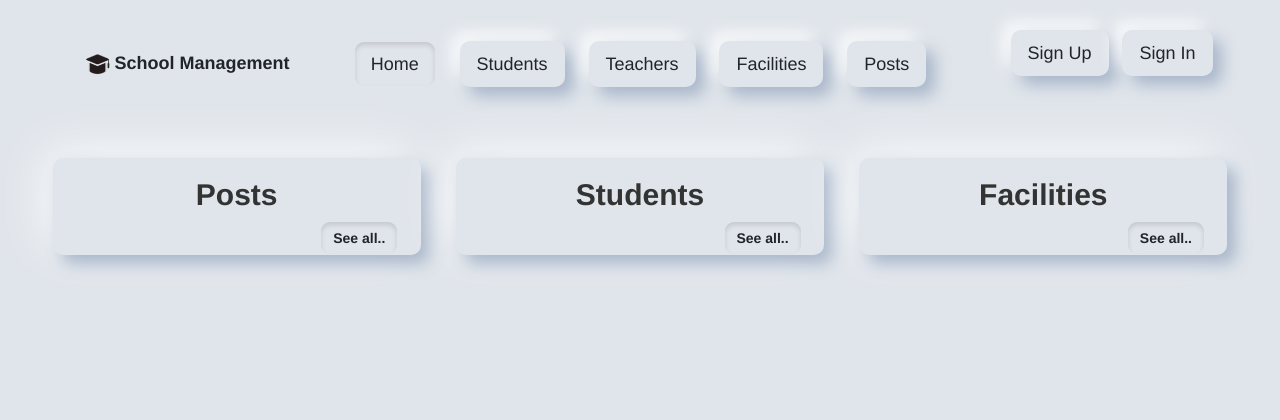
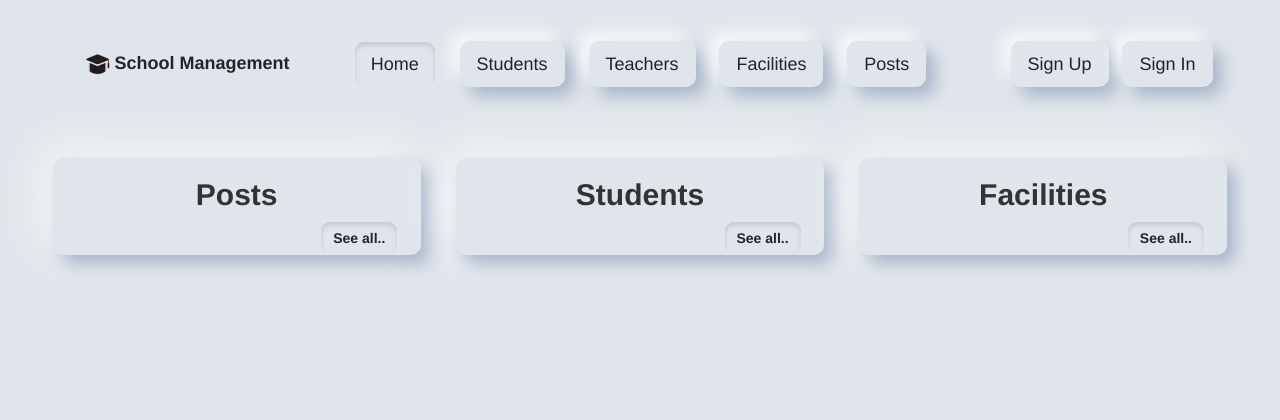
Before and after one commit to ahasanular/school_management, a Django app: template home/templates/index.html in a window 1280 px wide. Shown: the top 420 px of the page. Run offline with Django 3.2, Linux system fonts and the light colour scheme; the template is opened without the code that fills it, so the values that code supplies are empty; some libraries are stand-ins or nearby versions.

Commit message:
small changes in frontend

```diff
--- a/templates/layout/header.html
+++ b/templates/layout/header.html
@@ -2,7 +2,7 @@
 
 <div id="topnav" class="mt-5 topnav row mx-auto" style="max-width: 100%;">
 
-    <div style="text-align: left;" class="col">
+    <div style="text-align: left;" class="col my-auto">
         <a id="logo" class="m-3 btn btn-lg" href="/" onmouseover="this.style.backgroundColor='#c3c7cb';" onmouseout="this.style.backgroundColor='#e0e5eb';" ><img src="{% static 'images/favicon.png' %}" class="rounded-circle" height="25" width="25"><strong> School Management</strong></a>
     </div>
     <div style="text-align: center;" class="col col-md-auto m-3 my-auto">
@@ -12,7 +12,7 @@
         <a id="facilities" class="m-3 btn neuEffect btn-lg" href="/facilities/">Facilities</a>
         <a id="posts" class="m-3 btn neuEffect btn-lg" href="/posts/">Posts</a>
     </div>
-    <div style="text-align: right" class="col ">
+    <div style="text-align: right" class="col my-auto">
         <a id="nameAndDp" style="" class="me-5 btn btn-lg" href="/sign_in/my_account/" onmouseout="this.style.backgroundColor='#e0e5eb'; this.style.color='black'" onmouseover="this.style.backgroundColor='#208293'; this.style.color='white'"></a>
         <a id="signOut" class="me-3 btn btn-lg" href="/sign_in/log_out/" style="font-size:26px; background-color: #e0e5eb; color: tomato;" onmouseover="this.style.backgroundColor='tomato'; this.style.color='white'" onmouseout="this.style.backgroundColor='#e0e5eb'; this.style.color='tomato'"><strong>Log out</strong></a>
 
```
